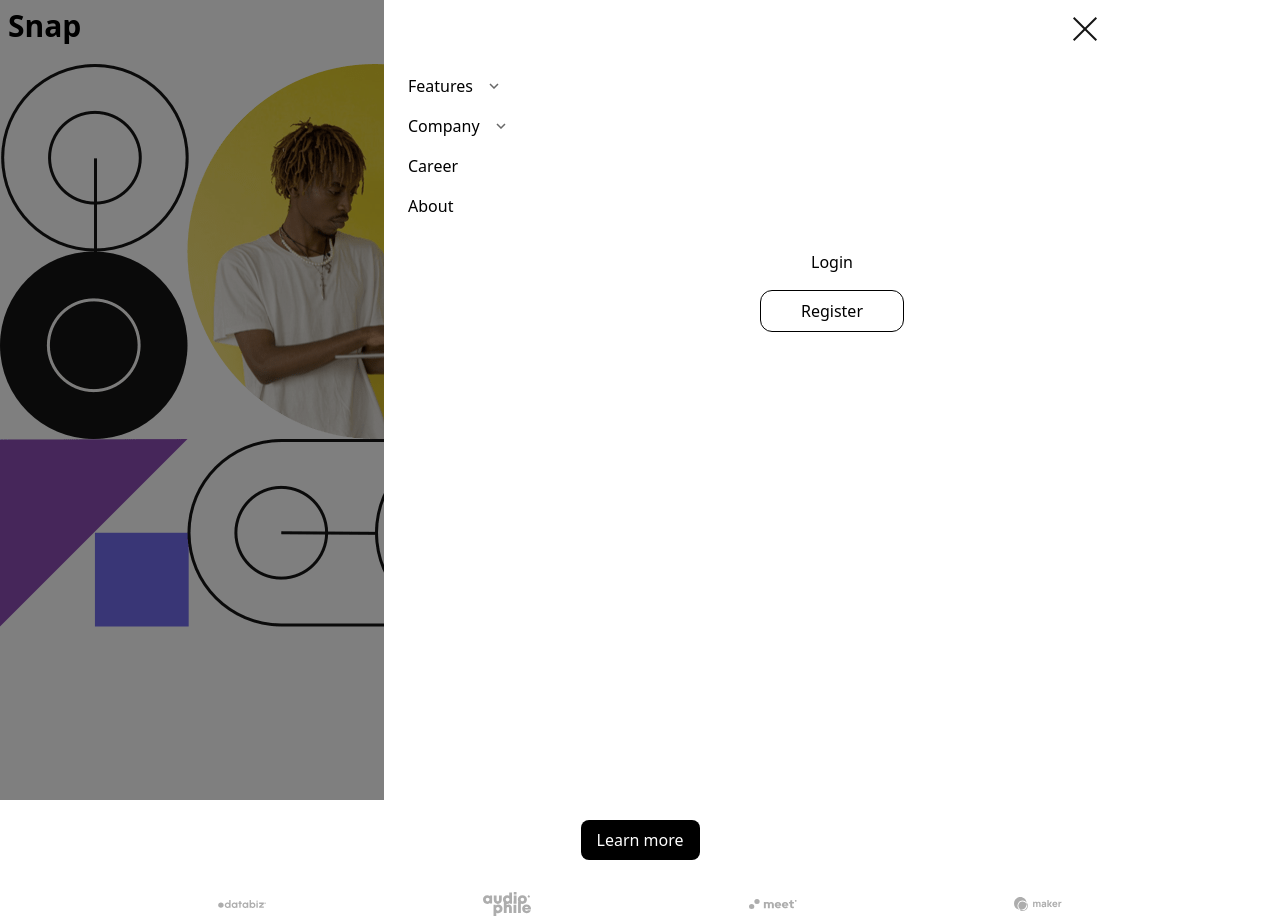
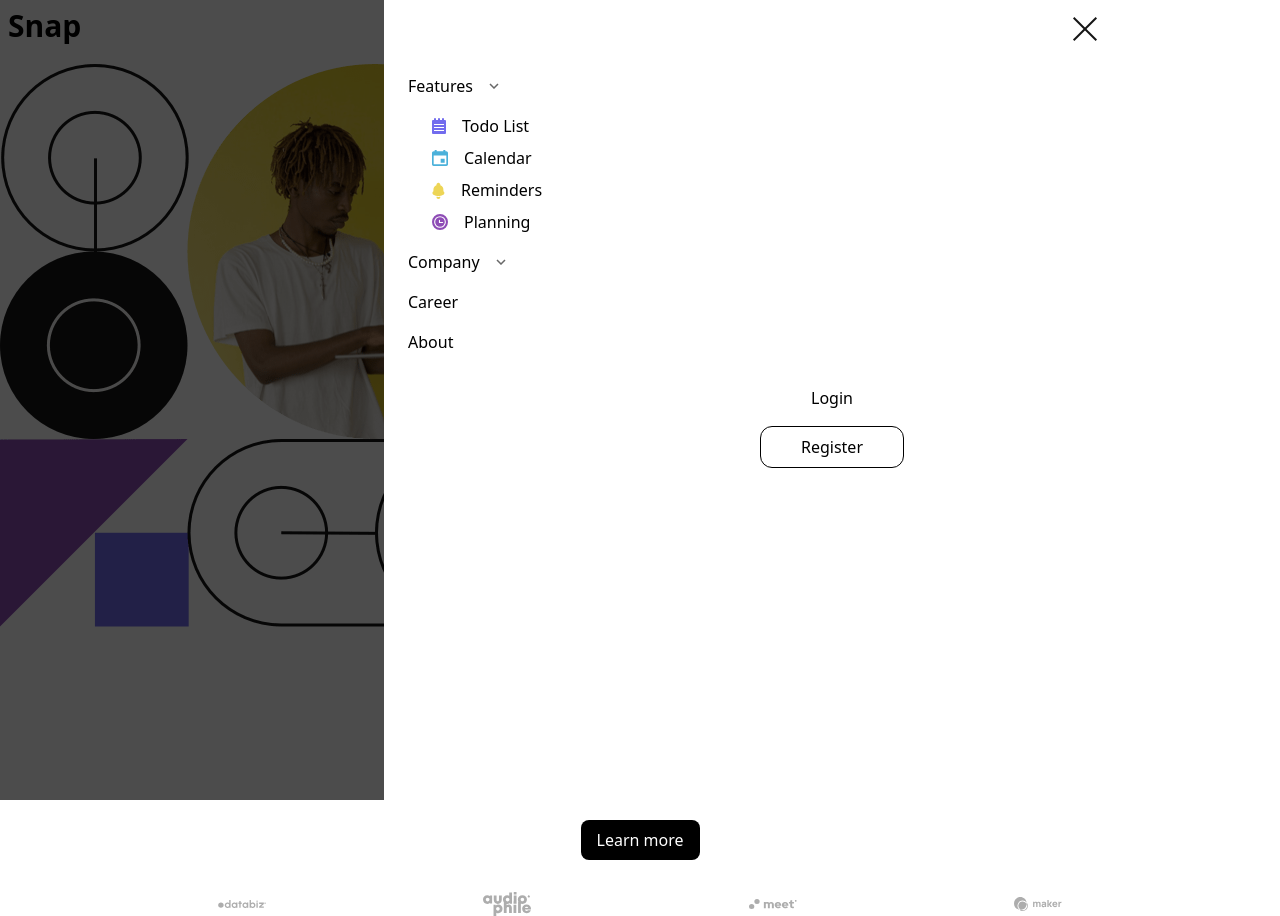
Before and after one commit to adepoju-oluwatobi/intro-section-with-dropdown-navigation, a React (Vite) app: page / in a window 1280 px wide. Both pictures are taken after a click on the picture 1256 px from the left and 26 px from the top of the page. Built offline with nearby package versions, Linux system fonts and the light colour scheme.

Commit message:
added the features sub menu

```diff
--- a/src/components/LandingPage.jsx
+++ b/src/components/LandingPage.jsx
@@ -7,6 +7,10 @@ import Client2 from '../assets/images/client-databiz.svg'
 import Client3 from '../assets/images/client-maker.svg'
 import Client4 from '../assets/images/client-meet.svg'
 import ArrDown from '../assets/images/icon-arrow-down.svg'
+import TodoIcon from '../assets/images/icon-todo.svg'
+import CalenderIcon from '../assets/images/icon-calendar.svg'
+import ReminderIcon from '../assets/images/icon-reminders.svg'
+import PlanningIcon from '../assets/images/icon-planning.svg'
 
 function LandingPage() {
     let menuOpenIcon = document.getElementById('menu-open');
@@ -65,10 +69,33 @@ function LandingPage() {
                 </div>
 
                 <div className='p-4 ml-2'>
-                        <div className='flex items-center gap-4 mb-4'>
+                       <div>
+                         <div className='flex items-center gap-4 mb-4'>
                             <p>Features</p>
                             <img src={ArrDown} alt="down arrow" />
                         </div>
+
+                    <div className='ml-6 flex flex-col gap-2 mb-4'>
+                         <div className='flex items-center gap-4'>
+                            <img src={TodoIcon} alt="" />
+                            <p>Todo List</p>
+                        </div>
+                         <div className='flex items-center gap-4'>
+                            <img src={CalenderIcon} alt="" />
+                            <p>Calendar</p>
+                        </div>
+                         <div className='flex items-center gap-4'>
+                            <img src={ReminderIcon} alt="" />
+                            <p>Reminders</p>
+                        </div>
+                         <div className='flex items-center gap-4'>
+                            <img src={PlanningIcon} alt="" />
+                            <p>Planning</p>
+                        </div>
+
+                    </div>
+                       </div>
+
                         <div className='flex items-center gap-4 mb-4'>
                             <p>Company</p>
                             <img src={ArrDown} alt="down arrow" />
--- a/src/index.css
+++ b/src/index.css
@@ -10,7 +10,7 @@
             left: 0;
             width: 100%;
             height: 100%;
-            background-color: rgba(0, 0, 0, 0.5);
+            background-color: rgba(0, 0, 0, 0.7);
             /* Change the last value (0.5) to adjust overlay transparency */
         }
 }
```
